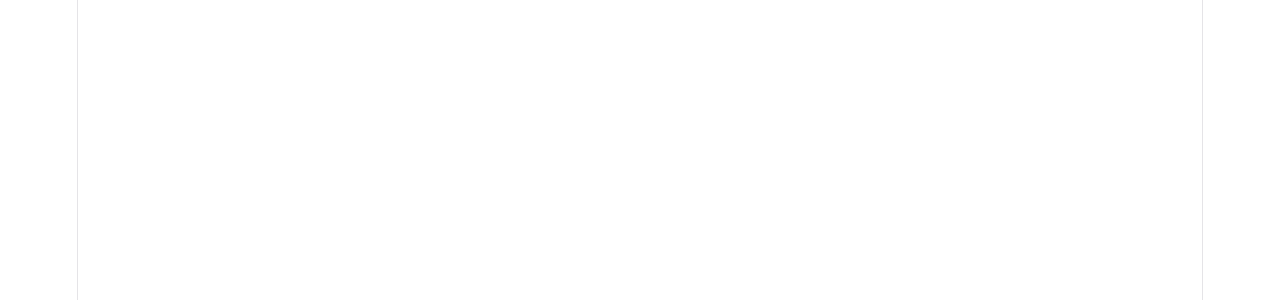
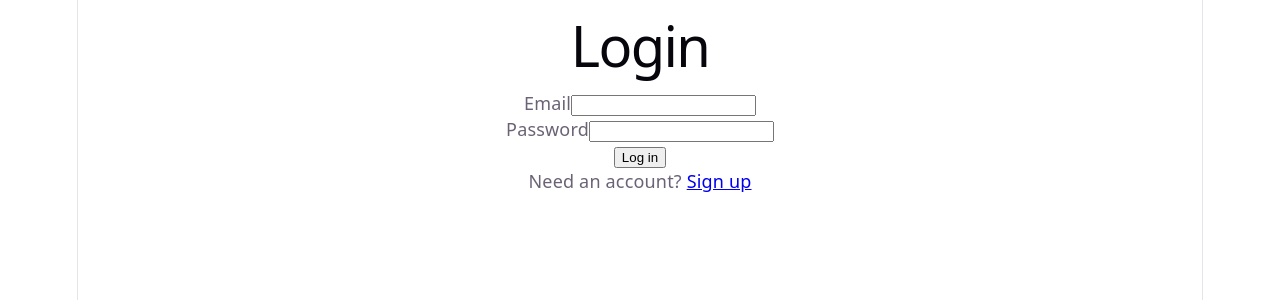
Before and after one commit to Evernew998/todo-app, a React (Vite) app in the folder web/: page /login in a window 1280 px wide. Before the commit this address had no page. Shown: the top 300 px of the page. Built offline with nearby package versions, Linux system fonts and the light colour scheme.

Commit message:
feat(web): add login page

```diff
--- a/web/src/App.tsx
+++ b/web/src/App.tsx
@@ -1,12 +1,14 @@
 import { Routes, Route } from 'react-router'
+import TasksPage from './pages/TasksPage'
 import SignupPage from './pages/SignupPage'
-import TasksPage from './pages/TasksPage'
+import LoginPage from './pages/LoginPage'
 
 function App() {
   return (
     <Routes>
+      <Route path='/' element={<TasksPage />} />
+      <Route path='/login' element={<LoginPage />} />
       <Route path='/signup' element={<SignupPage />} />
-      <Route path='/' element={<TasksPage />} />
     </Routes>
   )
 }
--- a/web/src/gql/gql.ts
+++ b/web/src/gql/gql.ts
@@ -14,6 +14,7 @@
  * Learn more about it here: https://the-guild.dev/graphql/codegen/plugins/presets/preset-client#reducing-bundle-size
  */
 type Documents = {
+    "\n  mutation Login($email: String!, $password: String!) {\n    login(email: $email, password: $password) {\n      token\n      user {\n        id\n        email\n      }\n    }\n  }\n": typeof types.LoginDocument,
     "\n  mutation Signup($email: String!, $password: String!) {\n    signup(email: $email, password: $password) {\n      token\n      user {\n        id\n        email\n      }\n    }\n  }\n": typeof types.SignupDocument,
     "\n  mutation Logout {\n    logout\n  }\n": typeof types.LogoutDocument,
     "\n  query GetTasks {\n    allTasks {\n      id\n      text\n      completed\n    }\n  }\n": typeof types.GetTasksDocument,
@@ -22,6 +23,7 @@
     "\n  mutation UpdateTask($id: ID!, $input: UpdateTaskInput!) {\n    updateTask(id: $id, input: $input) {\n      id\n      text\n      completed\n    }\n  }\n": typeof types.UpdateTaskDocument,
 };
 const documents: Documents = {
+    "\n  mutation Login($email: String!, $password: String!) {\n    login(email: $email, password: $password) {\n      token\n      user {\n        id\n        email\n      }\n    }\n  }\n": types.LoginDocument,
     "\n  mutation Signup($email: String!, $password: String!) {\n    signup(email: $email, password: $password) {\n      token\n      user {\n        id\n        email\n      }\n    }\n  }\n": types.SignupDocument,
     "\n  mutation Logout {\n    logout\n  }\n": types.LogoutDocument,
     "\n  query GetTasks {\n    allTasks {\n      id\n      text\n      completed\n    }\n  }\n": types.GetTasksDocument,
@@ -44,6 +46,10 @@
  */
 export function graphql(source: string): unknown;
 
+/**
+ * The graphql function is used to parse GraphQL queries into a document that can be used by GraphQL clients.
+ */
+export function graphql(source: "\n  mutation Login($email: String!, $password: String!) {\n    login(email: $email, password: $password) {\n      token\n      user {\n        id\n        email\n      }\n    }\n  }\n"): (typeof documents)["\n  mutation Login($email: String!, $password: String!) {\n    login(email: $email, password: $password) {\n      token\n      user {\n        id\n        email\n      }\n    }\n  }\n"];
 /**
  * The graphql function is used to parse GraphQL queries into a document that can be used by GraphQL clients.
  */
--- a/web/src/gql/graphql.ts
+++ b/web/src/gql/graphql.ts
@@ -13,6 +13,14 @@
   completed?: boolean | null | undefined;
   text?: string | null | undefined;
 };
+
+export type LoginMutationVariables = Exact<{
+  email: string;
+  password: string;
+}>;
+
+
+export type LoginMutation = { login: { token: string, user: { id: string, email: string } } };
 
 export type SignupMutationVariables = Exact<{
   email: string;
@@ -55,6 +63,7 @@
 export type UpdateTaskMutation = { updateTask: { id: string, text: string, completed: boolean } | null };
 
 
+export const LoginDocument = {"kind":"Document","definitions":[{"kind":"OperationDefinition","operation":"mutation","name":{"kind":"Name","value":"Login"},"variableDefinitions":[{"kind":"VariableDefinition","variable":{"kind":"Variable","name":{"kind":"Name","value":"email"}},"type":{"kind":"NonNullType","type":{"kind":"NamedType","name":{"kind":"Name","value":"String"}}}},{"kind":"VariableDefinition","variable":{"kind":"Variable","name":{"kind":"Name","value":"password"}},"type":{"kind":"NonNullType","type":{"kind":"NamedType","name":{"kind":"Name","value":"String"}}}}],"selectionSet":{"kind":"SelectionSet","selections":[{"kind":"Field","name":{"kind":"Name","value":"login"},"arguments":[{"kind":"Argument","name":{"kind":"Name","value":"email"},"value":{"kind":"Variable","name":{"kind":"Name","value":"email"}}},{"kind":"Argument","name":{"kind":"Name","value":"password"},"value":{"kind":"Variable","name":{"kind":"Name","value":"password"}}}],"selectionSet":{"kind":"SelectionSet","selections":[{"kind":"Field","name":{"kind":"Name","value":"token"}},{"kind":"Field","name":{"kind":"Name","value":"user"},"selectionSet":{"kind":"SelectionSet","selections":[{"kind":"Field","name":{"kind":"Name","value":"id"}},{"kind":"Field","name":{"kind":"Name","value":"email"}}]}}]}}]}}]} as unknown as DocumentNode<LoginMutation, LoginMutationVariables>;
 export const SignupDocument = {"kind":"Document","definitions":[{"kind":"OperationDefinition","operation":"mutation","name":{"kind":"Name","value":"Signup"},"variableDefinitions":[{"kind":"VariableDefinition","variable":{"kind":"Variable","name":{"kind":"Name","value":"email"}},"type":{"kind":"NonNullType","type":{"kind":"NamedType","name":{"kind":"Name","value":"String"}}}},{"kind":"VariableDefinition","variable":{"kind":"Variable","name":{"kind":"Name","value":"password"}},"type":{"kind":"NonNullType","type":{"kind":"NamedType","name":{"kind":"Name","value":"String"}}}}],"selectionSet":{"kind":"SelectionSet","selections":[{"kind":"Field","name":{"kind":"Name","value":"signup"},"arguments":[{"kind":"Argument","name":{"kind":"Name","value":"email"},"value":{"kind":"Variable","name":{"kind":"Name","value":"email"}}},{"kind":"Argument","name":{"kind":"Name","value":"password"},"value":{"kind":"Variable","name":{"kind":"Name","value":"password"}}}],"selectionSet":{"kind":"SelectionSet","selections":[{"kind":"Field","name":{"kind":"Name","value":"token"}},{"kind":"Field","name":{"kind":"Name","value":"user"},"selectionSet":{"kind":"SelectionSet","selections":[{"kind":"Field","name":{"kind":"Name","value":"id"}},{"kind":"Field","name":{"kind":"Name","value":"email"}}]}}]}}]}}]} as unknown as DocumentNode<SignupMutation, SignupMutationVariables>;
 export const LogoutDocument = {"kind":"Document","definitions":[{"kind":"OperationDefinition","operation":"mutation","name":{"kind":"Name","value":"Logout"},"selectionSet":{"kind":"SelectionSet","selections":[{"kind":"Field","name":{"kind":"Name","value":"logout"}}]}}]} as unknown as DocumentNode<LogoutMutation, LogoutMutationVariables>;
 export const GetTasksDocument = {"kind":"Document","definitions":[{"kind":"OperationDefinition","operation":"query","name":{"kind":"Name","value":"GetTasks"},"selectionSet":{"kind":"SelectionSet","selections":[{"kind":"Field","name":{"kind":"Name","value":"allTasks"},"selectionSet":{"kind":"SelectionSet","selections":[{"kind":"Field","name":{"kind":"Name","value":"id"}},{"kind":"Field","name":{"kind":"Name","value":"text"}},{"kind":"Field","name":{"kind":"Name","value":"completed"}}]}}]}}]} as unknown as DocumentNode<GetTasksQuery, GetTasksQueryVariables>;
--- a/web/src/graphql/auth.ts
+++ b/web/src/graphql/auth.ts
@@ -1,4 +1,16 @@
 import { graphql } from '../gql'
+
+export const LOGIN = graphql(`
+  mutation Login($email: String!, $password: String!) {
+    login(email: $email, password: $password) {
+      token
+      user {
+        id
+        email
+      }
+    }
+  }
+`)
 
 export const SIGNUP = graphql(`
   mutation Signup($email: String!, $password: String!) {
--- /dev/null
+++ b/web/src/pages/LoginPage.tsx
@@ -0,0 +1,70 @@
+import { useState } from 'react'
+import { Link, useNavigate } from 'react-router'
+import { useMutation } from '@apollo/client/react'
+import { LOGIN } from '../graphql/auth'
+import { setToken } from '../auth/token'
+
+export default function LoginPage() {
+  const navigate = useNavigate()
+  const [email, setEmail] = useState('')
+  const [password, setPassword] = useState('')
+
+  const [login, { loading, error }] = useMutation(LOGIN, {
+    onCompleted: ({ login }) => {
+      setToken(login.token)
+      navigate('/')
+    },
+    onError: (error) => console.error('Login failed:', error.message),
+  })
+
+  function handleSubmit(e: React.SubmitEvent) {
+    e.preventDefault()
+    login({ variables: { email, password } })
+  }
+
+  return (
+    <main>
+      <div>
+        <h1>Login</h1>
+
+        <form onSubmit={handleSubmit}>
+          <div>
+            <label htmlFor='email'>Email</label>
+            <input
+              id='email'
+              type='email'
+              autoComplete='email'
+              value={email}
+              onChange={(e) => setEmail(e.target.value)}
+              required
+            />
+          </div>
+
+          <div>
+            <label htmlFor='password'>Password</label>
+            <input
+              id='password'
+              type='password'
+              autoComplete='current-password'
+              value={password}
+              onChange={(e) => setPassword(e.target.value)}
+              required
+            />
+          </div>
+
+          <button type='submit' disabled={loading}>
+            {loading ? 'Logging in...' : 'Log in'}
+          </button>
+        </form>
+
+        {error && (
+          <p className='mt-4 rounded-lg bg-red-50 px-3 py-2 text-sm text-red-600'>{error.message}</p>
+        )}
+
+        <p>
+          Need an account? <Link to='/signup'>Sign up</Link>
+        </p>
+      </div>
+    </main>
+  )
+}
```
